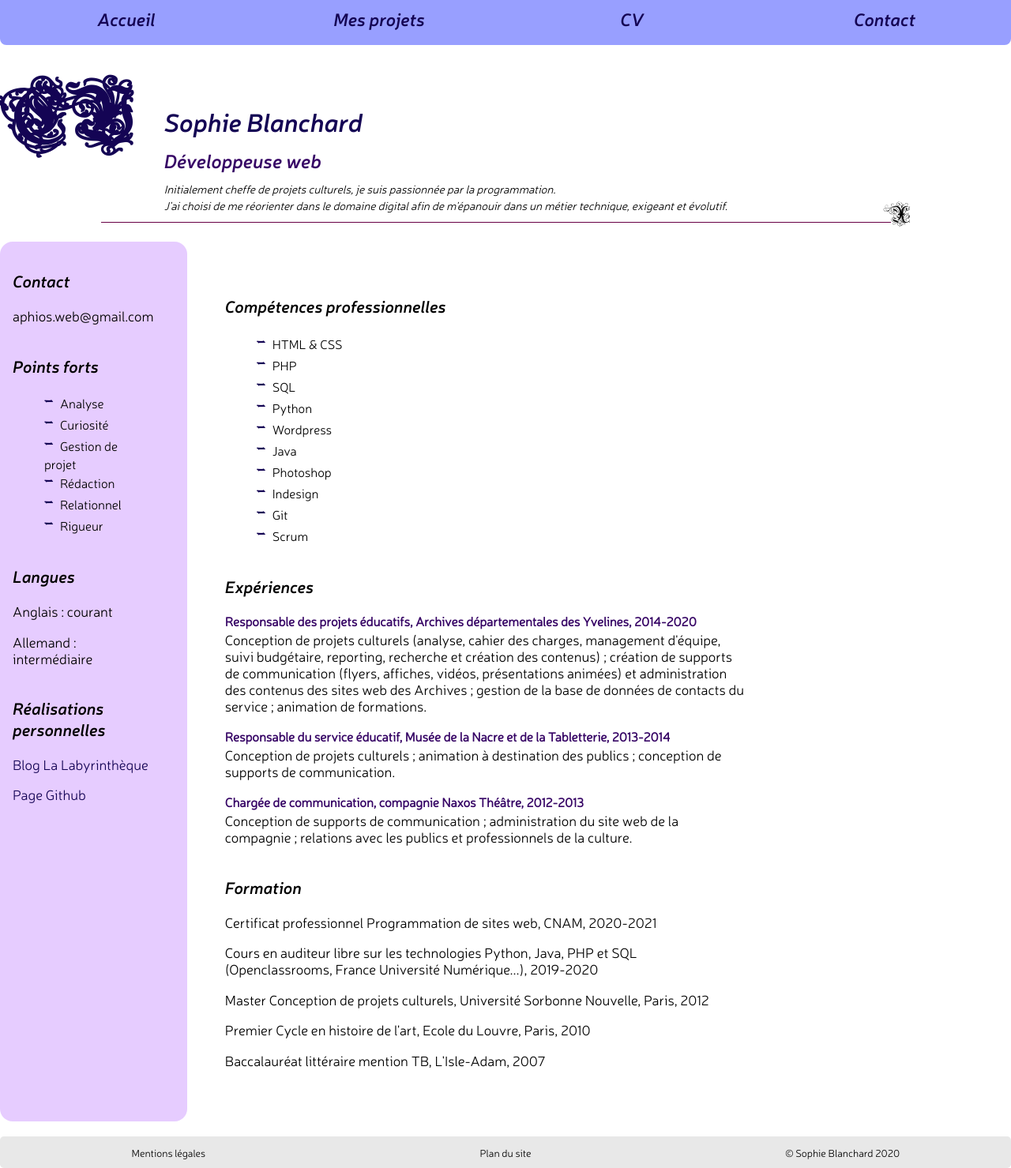
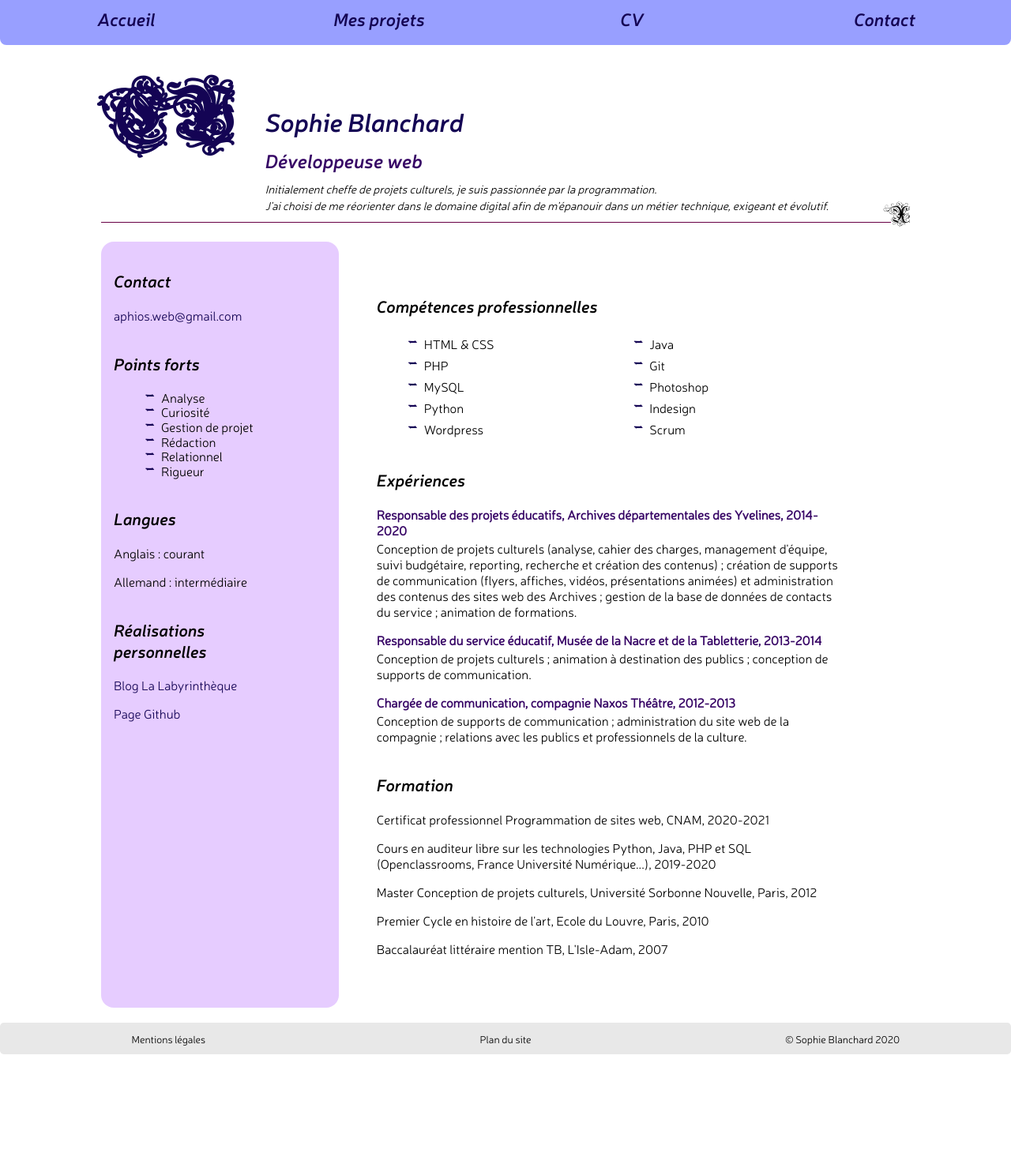
Before and after one commit to Aphios/Aphios_webpage, a PHP site: page /cv.php in a window 1280 px wide. Shown: the part 1178-2657 px from the top of the page at 79% size. After the commit the page ends 2513 px from the top, so only its background shows below. Run offline with PHP 8.4, Linux system fonts and the light colour scheme.

Commit message:
Finished resume page

```diff
--- a/cv.php
+++ b/cv.php
@@ -34,7 +34,7 @@
 	    <section id="cv_left">
 	        <article>
 		        <h3>Contact</h3>
-		    	<p>aphios.web@gmail.com</p>
+		    	<p><a href="mailto:aphios.web@gmail.com">aphios.web@gmail.com</a></p>
 		    </article>
 
 		    <article>
@@ -69,13 +69,13 @@
 		       <ul>
 		           <li>HTML & CSS</li>
 			       <li>PHP</li>
-			       <li>SQL</li>
+			       <li>MySQL</li>
 			       <li>Python</li>
 			       <li>Wordpress</li>
 			       <li>Java</li>
+				   <li>Git</li>
 			       <li>Photoshop</li>
 			       <li>Indesign</li>
-			       <li>Git</li>
 			       <li>Scrum</li>
 			    </ul>
 		    </article>
--- a/styles.css
+++ b/styles.css
@@ -290,10 +290,7 @@ hr:after{
 #cv_body{
 	display:flex;
 	width:80%;
-	/*TODO : aligner centre page */
-}
-
-#cv_body h3{
+	margin:auto;
 }
 
 
@@ -306,26 +303,31 @@ hr:after{
 	background-color:#e6ccff;
 	border-radius:1em;
 	padding:1em;
-	width:20%;
+	width:30%;
 	height : auto;
 }
 
 #cv_left li{
-
+	line-height:1.1em;
 }
 
 #cv_left h3{
 	padding-left: 0em;
 }
 
+#cv_left p{
+	font-size:1em;
+}
+
 #cv_right{
-	width:80%;
+	width:70%;
 	height:auto;
 	padding:2em;
 	margin:1em;
 }
 
-#cv_right li{
+#cv_right ul{
+	column-count:2;
 }
 
 #cv_right h3{
@@ -341,11 +343,12 @@ hr:after{
 #cv_right p{
 	margin-top:0.2em;
 	margin-bottom : 1em;
+	font-size:1em;
 }
 #cv_top{
 	display:flex;
 	width:80%;
-	/*TODO : aligner centre page */
+	margin:auto;
 }
 
 #cv_intro{
```
Also changed, not shown: index.php (renamed from mainpage.php).
